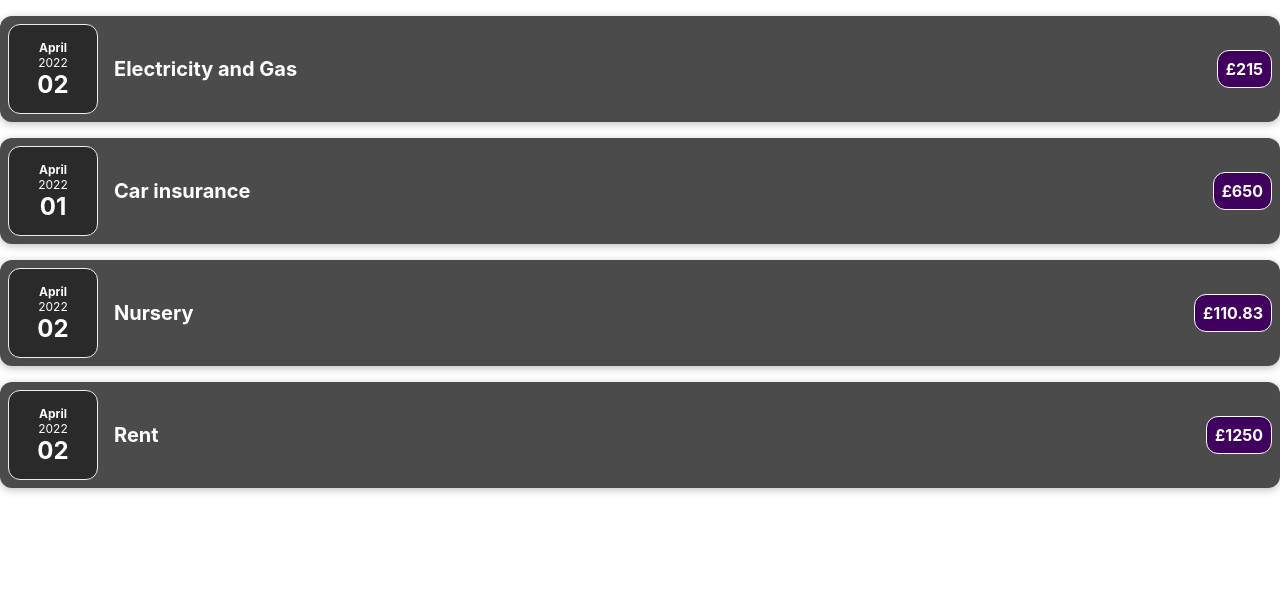
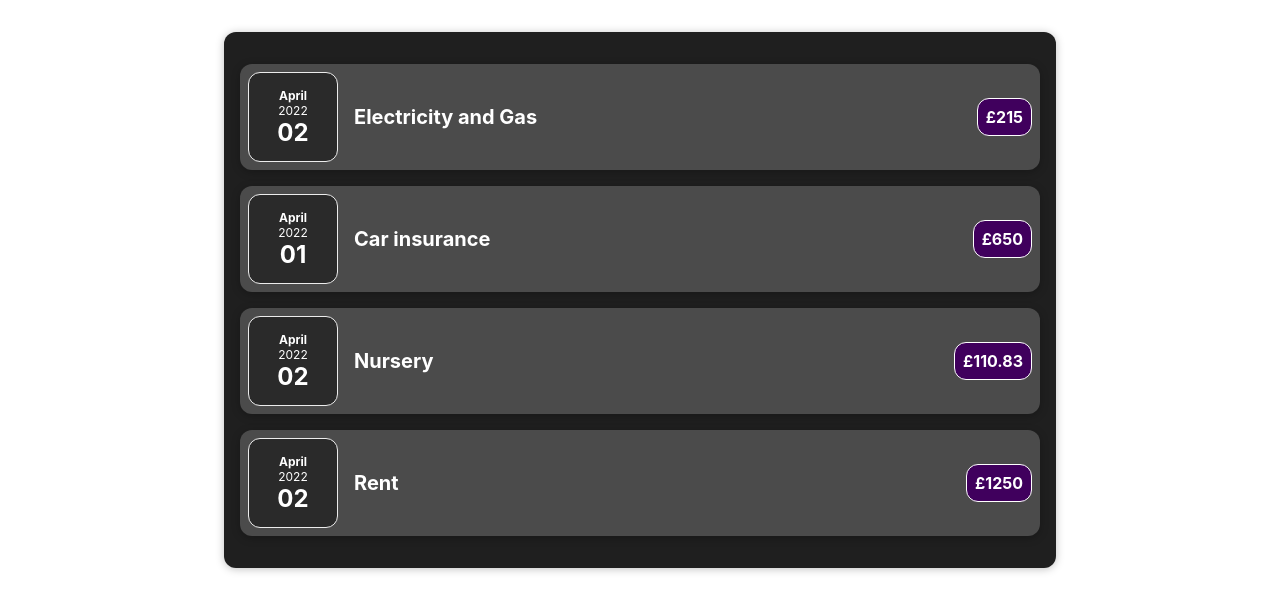
Before and after one commit to pawelmaryon/react-practice, a React (Create React App) app: page / in a window 1280 px wide. Shown: the top 612 px of the page. Built offline with nearby package versions, Linux system fonts and the light colour scheme.

Commit message:
Expenses component created

```diff
--- a/src/App.js
+++ b/src/App.js
@@ -1,6 +1,7 @@
-import ExpenseItem from "./components/ExpenseItem";
 
-function App() {
+import Expenses from "./components/Expenses";
+
+function App(props) {
   const expenses = [
     {
       date: new Date(2022, 3, 2 ),
@@ -25,10 +26,7 @@
   ]
   return (
     <div>
-      <ExpenseItem title={expenses[0].title} amount={expenses[0].amount}  date={expenses[0].date}></ExpenseItem>
-      <ExpenseItem title={expenses[1].title} amount={expenses[1].amount}  date={expenses[1].date}></ExpenseItem>
-      <ExpenseItem title={expenses[2].title} amount={expenses[2].amount}  date={expenses[2].date}></ExpenseItem>
-      <ExpenseItem title={expenses[3].title} amount={expenses[3].amount}  date={expenses[3].date}></ExpenseItem>
+      <Expenses items={expenses}></Expenses>
     </div>
   );
 }
--- /dev/null
+++ b/src/components/Expenses.css
@@ -0,0 +1,9 @@
+.expenses {
+  padding: 1rem;
+  background-color: rgb(31, 31, 31);
+  margin: 2rem auto;
+  width: 50rem;
+  max-width: 95%;
+  border-radius: 12px;
+  box-shadow: 0 1px 8px rgba(0, 0, 0, 0.25);
+}
--- /dev/null
+++ b/src/components/Expenses.js
@@ -0,0 +1,30 @@
+import ExpenseItem from "./ExpenseItem";
+import "./Expenses.css"
+function Expenses(props) {
+  return (
+    <div className="expenses">
+      <ExpenseItem
+        title={props.items[0].title}
+        amount={props.items[0].amount}
+        date={props.items[0].date}
+      ></ExpenseItem>
+      <ExpenseItem
+        title={props.items[1].title}
+        amount={props.items[1].amount}
+        date={props.items[1].date}
+      ></ExpenseItem>
+      <ExpenseItem
+        title={props.items[2].title}
+        amount={props.items[2].amount}
+        date={props.items[2].date}
+      ></ExpenseItem>
+      <ExpenseItem
+        title={props.items[3].title}
+        amount={props.items[3].amount}
+        date={props.items[3].date}
+      ></ExpenseItem>
+    </div>
+  );
+}
+
+export default Expenses;
```
